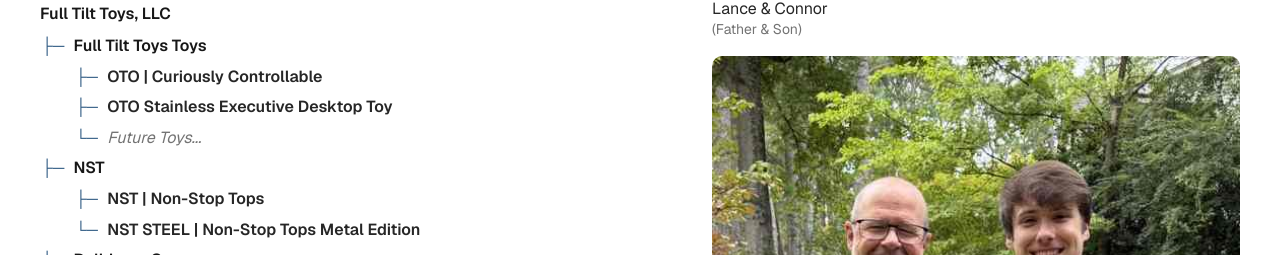
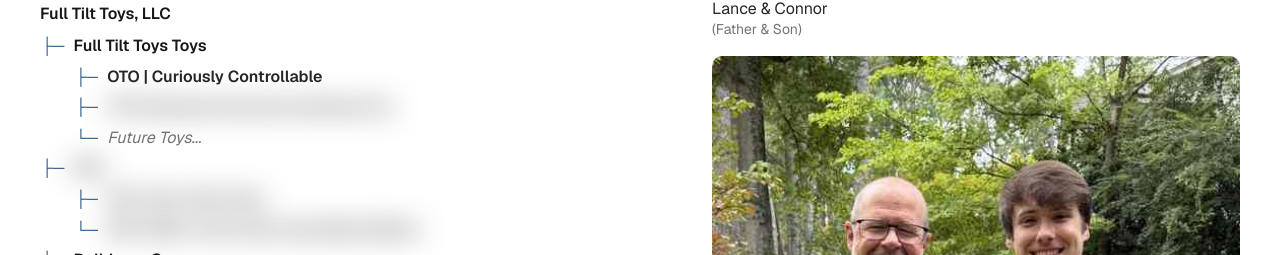
Before and after one commit to FullTiltToys/FullTiltToys.com, a Next.js app: page / in a window 1280 px wide. Both pictures are taken after a click on the heading "More about us". Shown: the part 545-800 px from the top of the page. Built offline with nearby package versions, Linux system fonts and the light colour scheme; a web font is replaced by a local one.

Commit message:
Blur OTO Stainless and NST names in About Us

```diff
--- a/src/app/page.tsx
+++ b/src/app/page.tsx
@@ -27,26 +27,33 @@ const upcoming = [
   {
     name: "OTO Stainless",
     detail: "an executive desktop fidget toy.",
+    teaser: true,
   },
   {
     name: "NST | Non-Stop Tops",
     detail: "an interactive spinning top that spins as long as you can.",
+    teaser: true,
   },
   {
     name: "NST STEEL | Non-Stop Tops Metal Edition",
     detail: "a metal edition spinning top that spins as long as you can.",
+    teaser: true,
   },
 ] as const;
 
 function TimelineList({
   items,
 }: {
-  items: readonly { name: string; detail: string }[];
+  items: readonly { name: string; detail: string; teaser?: boolean }[];
 }) {
   return (
     <ul className="mt-2 space-y-2 text-base leading-7 text-neutral-600">
       {items.map((item) => (
-        <li key={item.name}>
+        <li
+          key={item.name}
+          className={item.teaser ? "product-teaser-copy" : undefined}
+          aria-hidden={item.teaser || undefined}
+        >
           <span className="font-semibold text-neutral-800">{item.name}</span>
           {" - "}
           {item.detail}
@@ -125,7 +132,10 @@ export default function Home() {
                                 </span>
                               </li>
                               <li>
-                                <span className="font-semibold text-neutral-800">
+                                <span
+                                  className="product-teaser-copy font-semibold text-neutral-800"
+                                  aria-hidden
+                                >
                                   OTO Stainless Executive Desktop Toy
                                 </span>
                               </li>
@@ -137,17 +147,26 @@ export default function Home() {
                             </ul>
                           </li>
                           <li>
-                            <span className="font-semibold text-neutral-900">
+                            <span
+                              className="product-teaser-copy font-semibold text-neutral-900"
+                              aria-hidden
+                            >
                               NST
                             </span>
                             <ul>
                               <li>
-                                <span className="font-semibold text-neutral-800">
+                                <span
+                                  className="product-teaser-copy font-semibold text-neutral-800"
+                                  aria-hidden
+                                >
                                   NST | Non-Stop Tops
                                 </span>
                               </li>
                               <li>
-                                <span className="font-semibold text-neutral-800">
+                                <span
+                                  className="product-teaser-copy font-semibold text-neutral-800"
+                                  aria-hidden
+                                >
                                   NST STEEL | Non-Stop Tops Metal Edition
                                 </span>
                               </li>
```
